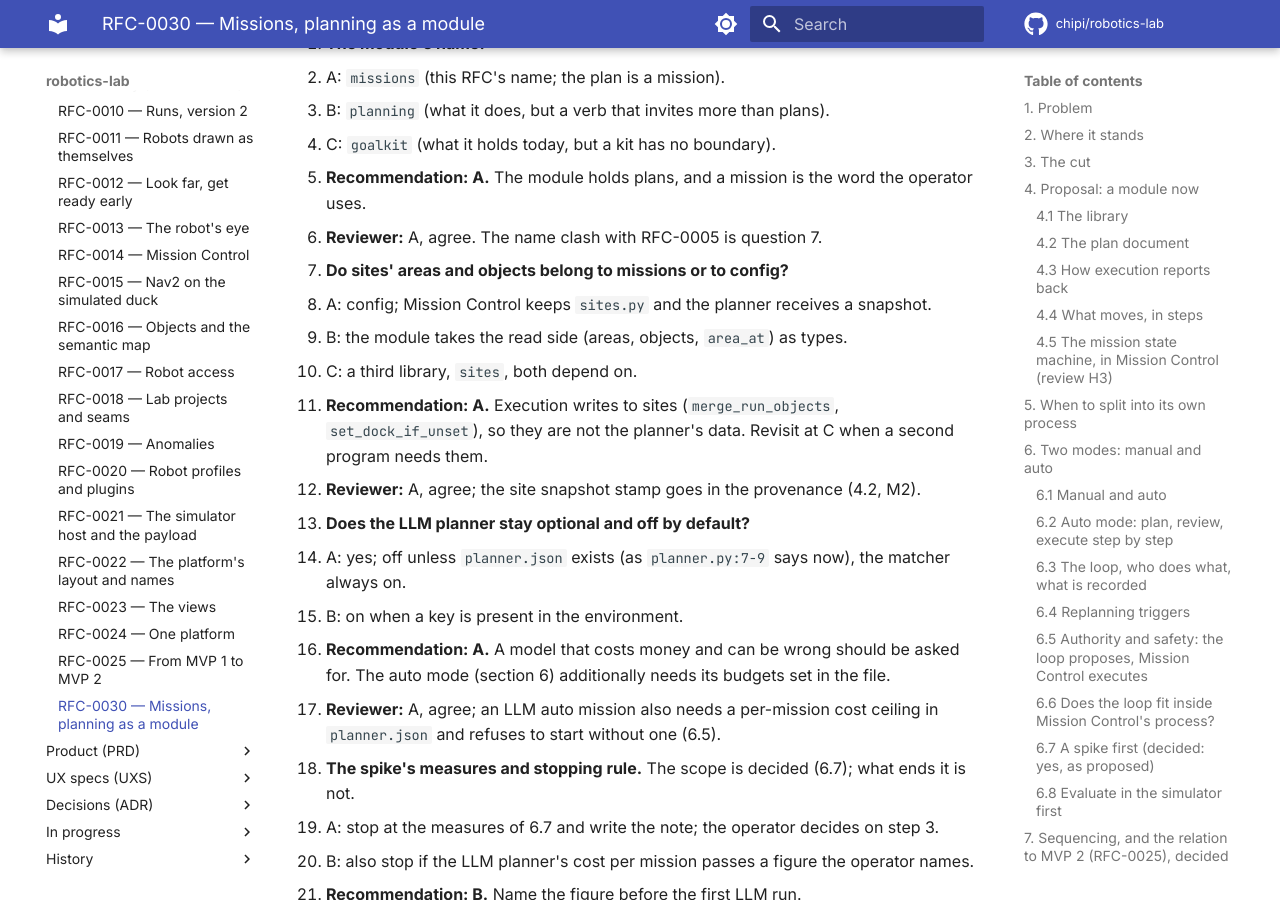
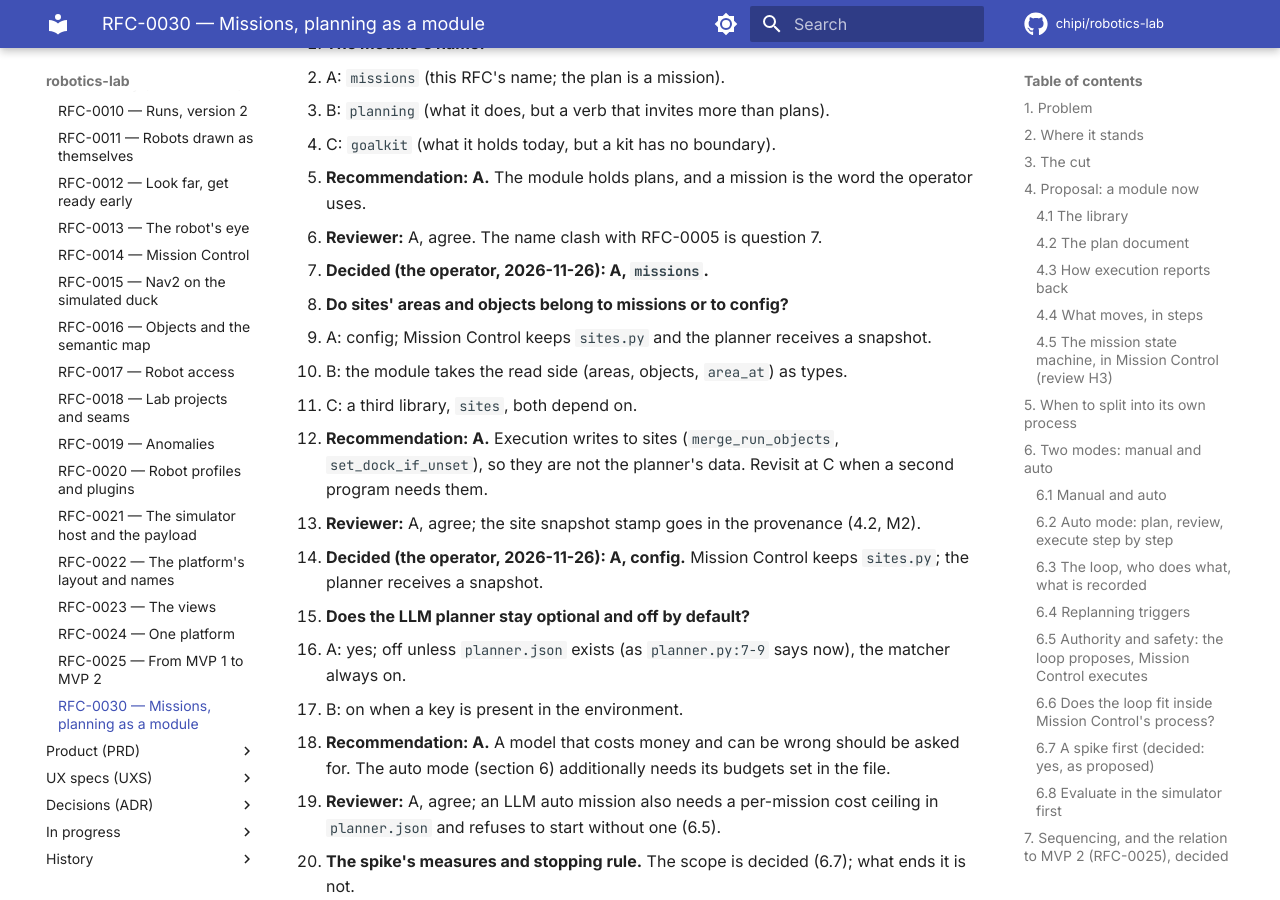
Before and after one commit to chipi/robotics-lab, an MkDocs documentation site: the page built from docs/rfc/RFC-0030-missions.md, in a window 1280 px wide and 900 px high, scrolled down 21589 px. Built offline with MkDocs 1.6.1 and Material for MkDocs 9.7.7, drawn with Linux system fonts in a browser that asks for light colours; comment, search, counter and statistics services are not loaded.

Commit message:
docs(rfc): RFC-0030 questions 1 and 2 decided by the operator: the module is missions; areas and objects stay in config
Co-Authored-By: Claude Opus 5.5 <noreply@anthropic.com>
Claude-Session: https://claude.ai/code/session_014cvkLACeLchr5ni8n9hCia

```diff
--- a/docs/rfc/RFC-0030-missions.md
+++ b/docs/rfc/RFC-0030-missions.md
@@ -720,6 +720,7 @@ the operator's.
    - C: `goalkit` (what it holds today, but a kit has no boundary).
    - **Recommendation: A.** The module holds plans, and a mission is the word the operator uses.
    - **Reviewer:** A, agree. The name clash with RFC-0005 is question 7.
+   - **Decided (the operator, 2026-11-26): A, `missions`.**
 2. **Do sites' areas and objects belong to missions or to config?**
    - A: config; Mission Control keeps `sites.py` and the planner receives a snapshot.
    - B: the module takes the read side (areas, objects, `area_at`) as types.
@@ -727,6 +728,8 @@ the operator's.
    - **Recommendation: A.** Execution writes to sites (`merge_run_objects`, `set_dock_if_unset`),
      so they are not the planner's data. Revisit at C when a second program needs them.
    - **Reviewer:** A, agree; the site snapshot stamp goes in the provenance (4.2, M2).
+   - **Decided (the operator, 2026-11-26): A, config.** Mission Control keeps `sites.py`; the
+     planner receives a snapshot.
 3. **Does the LLM planner stay optional and off by default?**
    - A: yes; off unless `planner.json` exists (as `planner.py:7-9` says now), the matcher always
      on.
```
